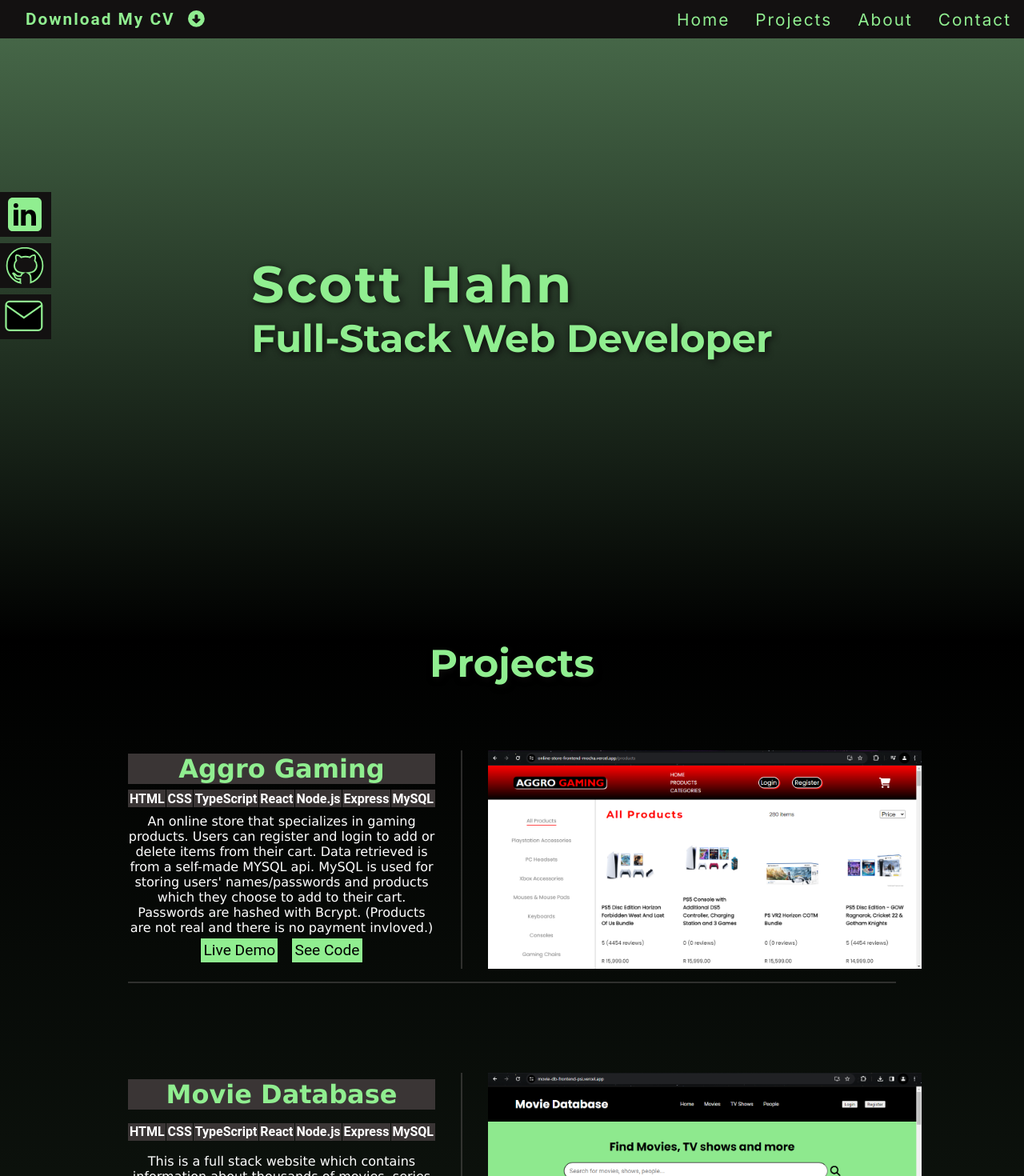
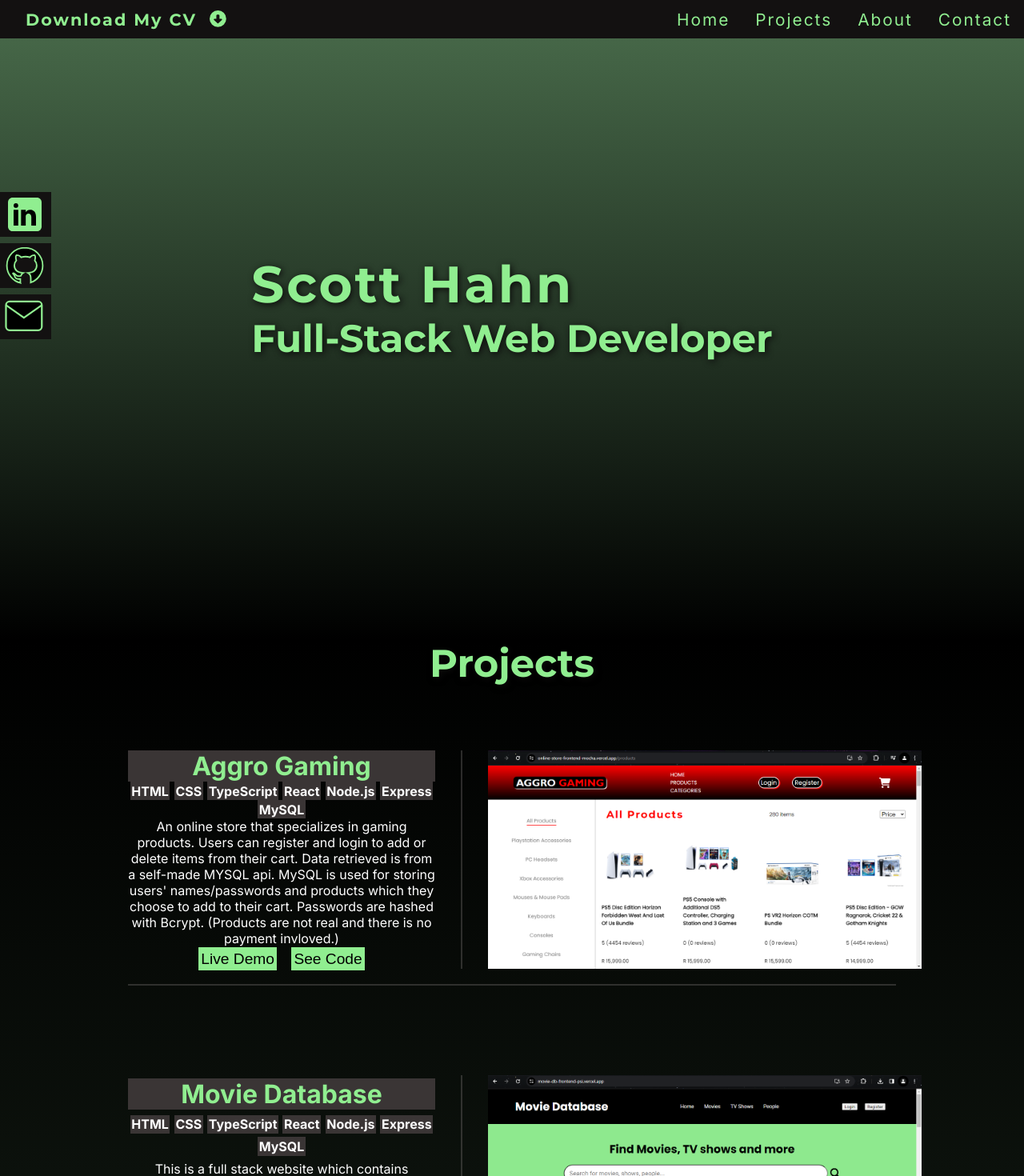
Before and after one commit to ScottHahn1/Portfolio, a React (Create React App) app: page /#/ in a window 1280 px wide. Shown: the top 1470 px of the page at 80% size. Built offline with nearby package versions, Linux system fonts and the light colour scheme.

Commit message:
removed all fonts

```diff
--- a/src/styles/About.css
+++ b/src/styles/About.css
@@ -8,8 +8,6 @@
     display: flex;
     justify-content: space-between;
     width: 70%;
-    font-family: monospace;
-    font-family: Verdana, Geneva, Tahoma, sans-serif;
     margin-bottom: 2rem;
     margin: 0 auto;
     color: white;
--- a/src/styles/Contact.css
+++ b/src/styles/Contact.css
@@ -24,7 +24,6 @@
     padding-top: 2rem;
     padding-bottom: 2rem;
     font-size: 1.5rem;
-    font-family: Poppins-Bold;
 }
 
 .form > * {
@@ -46,7 +45,6 @@
 .submit {
     margin-top: 2rem;
     font-size: 1.2rem;
-    font-family: Poppins-Bold;
     width: 20% !important;
     background-color: lightgray;
     cursor: pointer;
--- a/src/styles/Home.css
+++ b/src/styles/Home.css
@@ -3,8 +3,6 @@
     align-items: center;
     justify-content: center;
     height: 100vh;
-    font-family: Roboto;
-    font-family: sans-serif;
     width: 100%;
     background: linear-gradient(rgb(74, 109, 76), black);
 }
--- a/src/styles/Navbar.css
+++ b/src/styles/Navbar.css
@@ -1,7 +1,6 @@
 .navbar {
     background-color: var(--black);
     font-size: 1.3rem;
-    font-family: Roboto;
     position: fixed;
     top: 0;
     height: 3rem;
@@ -23,9 +22,7 @@
 .cv a {
     padding-left: 2rem;
     cursor: pointer;
-    /* background-color: darkorchid; */
     display: flex;
-    align-items: baseline;
     gap: 1rem;
 }
 
--- a/src/styles/Projects.css
+++ b/src/styles/Projects.css
@@ -16,7 +16,6 @@
     grid-template-columns: 40% 60%;
     max-width: 75%;
     margin-bottom: 7rem;
-    font-family: Verdana, Geneva, Tahoma, sans-serif;
     border-bottom: 2px solid rgba(141, 134, 134, .3);
     padding-bottom: 1rem;
     color: white;
@@ -58,7 +57,7 @@
     display: flex;
     justify-content: center;
     align-items: center;
-    font-family: Roboto;
+    /* font-family: Roboto; */
     background-color: rgb(58, 53, 53);
     padding: .1rem;
 }
@@ -75,7 +74,6 @@
     font-size: 1.2rem;
     background-color: lightgreen;
     border: solid 1px black;
-    font-family: Roboto;
     padding: .2rem;
 }
 
--- a/src/styles/Skills.css
+++ b/src/styles/Skills.css
@@ -21,7 +21,6 @@
     flex-direction: column;
     justify-content: center;
     align-items: center;
-    font-family: monospace;
     padding-left: 2rem;
 }
 
--- a/src/styles/Social.css
+++ b/src/styles/Social.css
@@ -22,7 +22,6 @@
     align-items: center;
     justify-content: space-between;
     font-size: 1.2rem;
-    font-family: Roboto;
     padding: 0 5px;
 }
 
```
